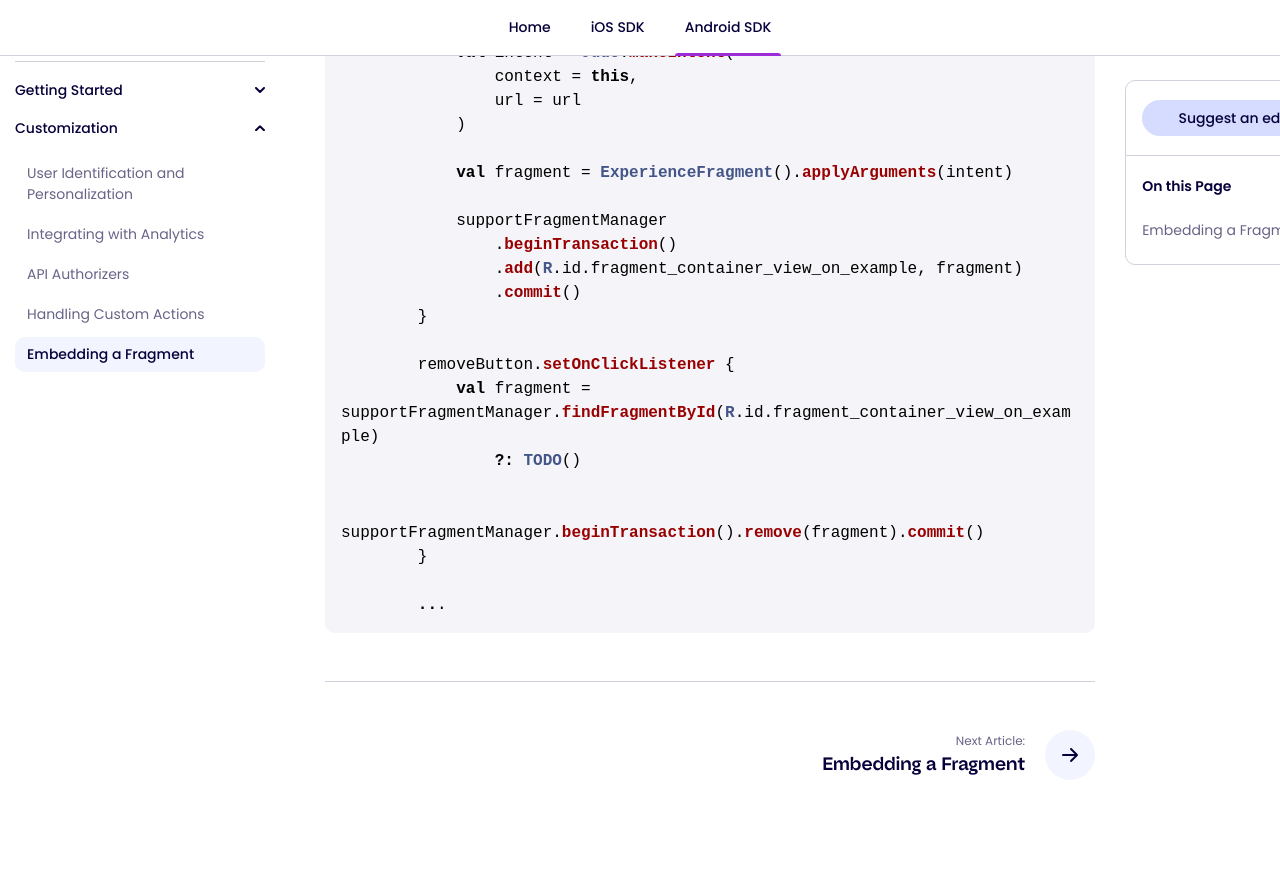
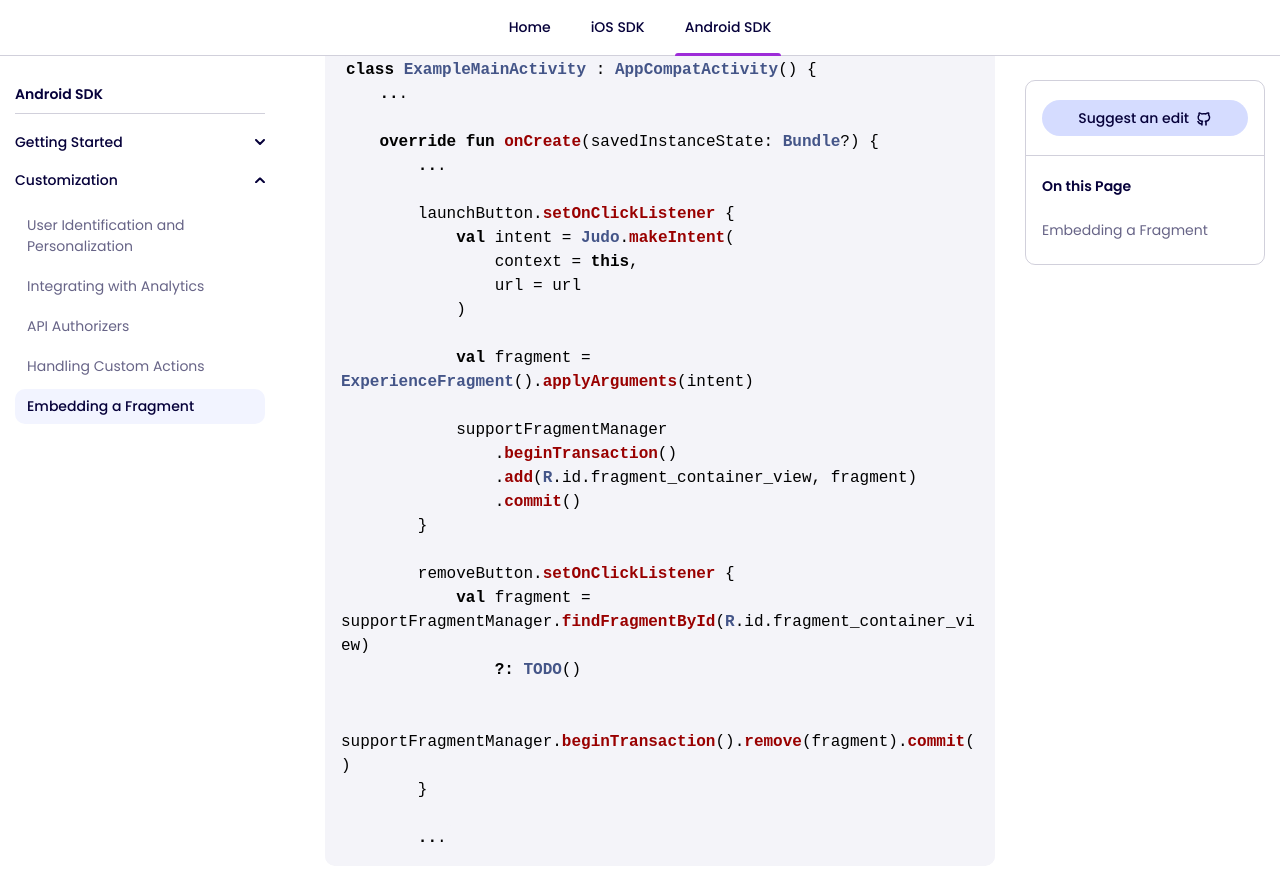
Before and after one commit to y-kovaleva/judo-developer-site, a Jekyll site: the page built from _android/embedding.md, in a window 1280 px wide and 900 px high, scrolled down 3295 px. Shown: the top 881 px of the window. Built offline with Jekyll 4.4.1, drawn with Linux system fonts in a browser that asks for light colours; some web fonts are replaced; some of the changed text lies outside the part shown.

Commit message:
Fix resource id naming

````diff
--- a/_android/embedding.md
+++ b/_android/embedding.md
@@ -47,7 +47,7 @@ val fragment = ExperienceFragment().applyArguments(intent)
 
 supportFragmentManager
     .beginTransaction()
-    .add(R.id.fragment_container_view_on_example, fragment)
+    .add(R.id.fragment_container_view, fragment)
     .commit()
 ```
 
@@ -118,12 +118,12 @@ class ExampleMainActivity : AppCompatActivity() {
 
             supportFragmentManager
                 .beginTransaction()
-                .add(R.id.fragment_container_view_on_example, fragment)
+                .add(R.id.fragment_container_view, fragment)
                 .commit()
         }
 
         removeButton.setOnClickListener {
-            val fragment = supportFragmentManager.findFragmentById(R.id.fragment_container_view_on_example)
+            val fragment = supportFragmentManager.findFragmentById(R.id.fragment_container_view)
                 ?: TODO()
 
             supportFragmentManager.beginTransaction().remove(fragment).commit()
````
